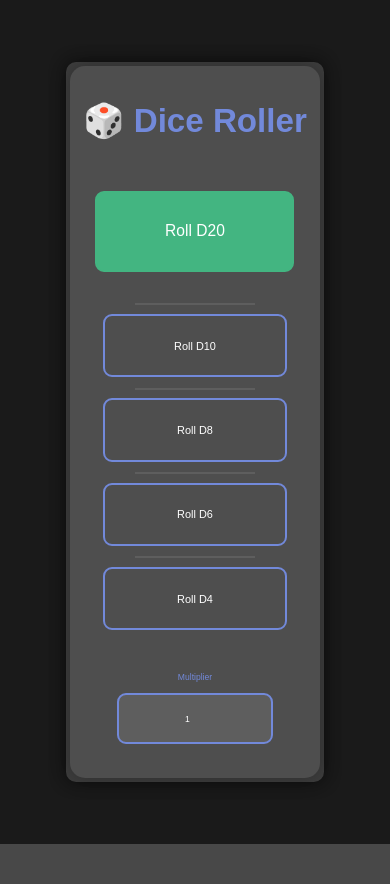
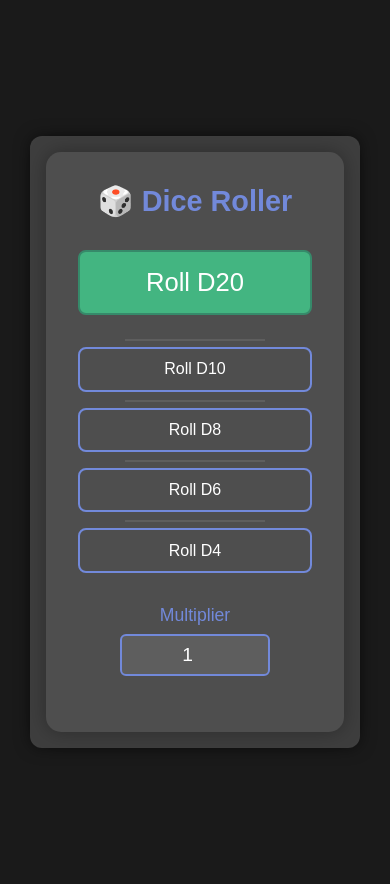
Before and after one commit to Kameonx/D20, a Flask app: page / in a window 390 px wide. Before the commit the page ends 844 px from the top, so only its background shows below. Run offline with Flask 3, Linux system fonts and the light colour scheme.

Commit message:
Update index.html

```diff
--- a/templates/index.html
+++ b/templates/index.html
@@ -7,7 +7,9 @@
             height: 100%;
             margin: 0;
             padding: 0;
+            overflow: hidden;
         }
+
         body {
             background-color: #1a1a1a;
             color: #ffffff;
@@ -15,43 +17,48 @@
             display: flex;
             justify-content: center;
             align-items: center;
+            padding: 20px;
         }
+
         .container {
             background-color: #3e3e3e;
-            padding: 2.5vh;
-            border-radius: 10px;
+            padding: 2rem;
+            border-radius: 15px;
             box-shadow: 0 0 15px rgba(0,0,0,0.5);
             text-align: center;
-            display: flex;
-            flex-direction: column;
-            justify-content: center;
-            align-items: center;
+            width: 100%;
+            max-width: 500px;
+            margin: 20px;
+            box-sizing: border-box;
         }
+
         .roll-container {
             background-color: #4e4e4e;
-            padding: 5vh;
+            padding: 2rem;
             border-radius: 15px;
             box-shadow: 0 0 20px rgba(0,0,0,0.3);
-            text-align: center;
-            display: flex;
-            flex-direction: column;
-            justify-content: center;
-            align-items: center;
+            width: 100%;
+            box-sizing: border-box;
         }
+
         h1 {
             color: #7289da;
-            margin-bottom: 3.5vh;
-            font-size: 5.5vw;
+            margin: 0 0 2rem;
+            font-size: 2.5rem;
         }
+
         ul {
             list-style: none;
             padding: 0;
-            margin: 0;
+            margin: 0 0 2rem;
+            width: 100%;
         }
+
         li {
-            margin: 2.5vh 0;
+            margin: 1rem 0;
             position: relative;
         }
+
         li:not(:first-child)::before {
             content: "";
             display: block;
@@ -59,105 +66,108 @@
             height: 2px;
             background: #5e5e5e;
             position: absolute;
-            top: -1.25vh;
+            top: -0.5rem;
             left: 20%;
         }
+
         .d20-button a {
-            font-size: 3vw;
-            padding: 2.5vh 5.5vw;
+            font-size: 2rem;
+            padding: 1.5rem 3rem;
             background-color: #43b581;
-            border-color: #43b581;
-            margin-bottom: 2.5vh;
-            display: inline-block;
-            border-radius: 9px;
-            transition: all 0.3s ease;
+            margin-bottom: 2rem;
+            border-radius: 8px;
+            display: block;
+            width: 100%;
+            box-sizing: border-box;
+            border: 2px solid #368a6a;
         }
-        .d20-button a:hover {
-            background-color: #3aa371;
-            border-color: #3aa371;
-        }
+
         a {
             color: #ffffff;
             text-decoration: none;
-            font-size: 2.2vw;
-            padding: 2.2vh 4.5vw;
-            border: 2.5px solid #7289da;
-            border-radius: 9px;
+            font-size: 1.2rem;
+            padding: 0.8rem 1.5rem;
+            border: 2px solid #7289da;
+            border-radius: 8px;
+            display: block;
+            width: 100%;
+            box-sizing: border-box;
             transition: all 0.3s ease;
-            display: inline-block;
-            min-width: 25vw;
         }
+
         a:hover {
             background-color: #7289da;
-            color: #ffffff;
         }
+
         .multiplier {
-            margin: 2.5vh 0;
-            text-align: center;
-        }
-        .multiplier label {
-            display: block;
-            margin-bottom: 1.25vh;
-            color: #7289da;
-            font-size: 2.2vw;
-        }
-        .multiplier input {
-            padding: 2.2vh 4.5vw;
-            font-size: 2.2vw;
-            border: 2.5px solid #7289da;
-            border-radius: 9px;
-            background-color: #5e5e5e;
-            color: #ffffff;
-            width: 20vw;
+            margin: 1.5rem 0;
             text-align: center;
         }
 
-        /* Media queries for smaller screens */
+        .multiplier label {
+            display: block;
+            margin-bottom: 0.5rem;
+            color: #7289da;
+            font-size: 1.1rem;
+        }
+
+        .multiplier input {
+            padding: 0.5rem;
+            font-size: 1.2rem;
+            border: 2px solid #7289da;
+            border-radius: 6px;
+            background-color: #5e5e5e;
+            color: #ffffff;
+            width: auto;
+            max-width: 200px;
+            margin: 0 auto;
+            display: block;
+            box-sizing: border-box;
+            text-align: center;
+        }
+
         @media (max-width: 768px) {
             .container {
-                padding: 1.5vh;
+                padding: 1.5rem;
+                margin: 10px;
             }
-            .roll-container {
-                padding: 3vh;
+
+            h1 {
+                font-size: 2rem;
             }
-            h1 {
-                font-size: 7vw;
+
+            .d20-button a {
+                font-size: 1.8rem;
+                padding: 1.2rem 2.5rem;
             }
-            .d20-button a {
-                font-size: 3.5vw;
-                padding: 3vh 6.5vw;
-            }
+
             a {
-                font-size: 2.5vw;
-                padding: 2.5vh 5vw;
-                min-width: 30vw;
-            }
-            .multiplier input {
-                width: 25vw;
+                font-size: 1.1rem;
+                padding: 0.7rem 1.2rem;
             }
         }
 
         @media (max-width: 480px) {
             .container {
-                padding: 0.5vh;
+                padding: 1rem;
+                border-radius: 12px;
             }
-            .roll-container {
-                padding: 1.5vh;
+
+            h1 {
+                font-size: 1.8rem;
             }
-            h1 {
-                font-size: 8.5vw;
+
+            .d20-button a {
+                font-size: 1.6rem;
+                padding: 1rem 2rem;
             }
-            .d20-button a {
-                font-size: 4vw;
-                padding: 3.5vh 7.5vw;
+
+            a {
+                font-size: 1rem;
             }
-            a {
-                font-size: 2.8vw;
-                padding: 2.8vh 5.5vw;
-                min-width: 35vw;
-            }
+
             .multiplier input {
-                width: 30vw;
+                max-width: 150px;
             }
         }
     </style>
@@ -168,14 +178,14 @@
             <h1>🎲 Dice Roller</h1>
             <ul>
                 <li class="d20-button"><a href="#" onclick="rollDice('d20')">Roll D20</a></li>
-                <li><a href="#" onclick="rollDice('d10')">Roll D10</a></li> <!-- New D10 button -->
+                <li><a href="#" onclick="rollDice('d10')">Roll D10</a></li>
                 <li><a href="#" onclick="rollDice('d8')">Roll D8</a></li>
                 <li><a href="#" onclick="rollDice('d6')">Roll D6</a></li>
                 <li><a href="#" onclick="rollDice('d4')">Roll D4</a></li>
             </ul>
             <div class="multiplier">
                 <label for="multiplier">Multiplier</label>
-                <input type="number" id="multiplier" value="1" placeholder="1" />
+                <input type="number" id="multiplier" value="1" placeholder="1" >
             </div>
         </div>
     </div>
@@ -187,7 +197,6 @@
             window.location.href = `/${diceType}?multiplier=${multiplier}`;
         }
 
-        // Preserve multiplier when navigating back to home
         window.onload = function() {
             const urlParams = new URLSearchParams(window.location.search);
             const multiplier = urlParams.get('multiplier');
```
